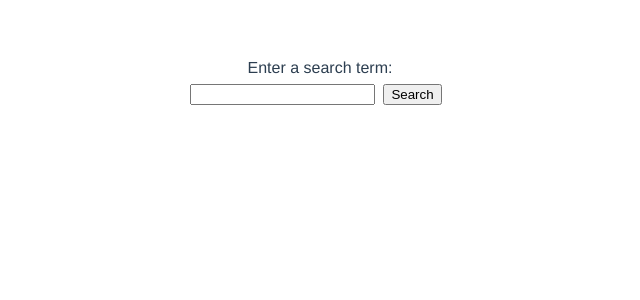
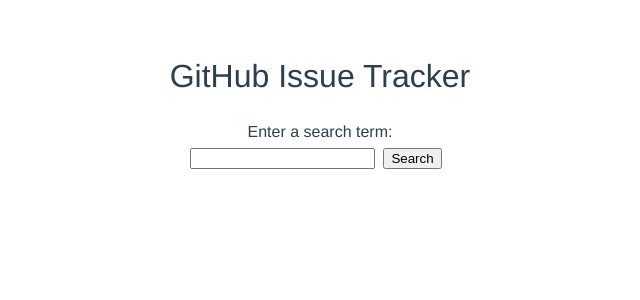
Before and after one commit to morgan-sam/Issue-Tracker-Vue, a Vue app: page / in a window 1280 px wide. Shown: the top 300 px of the page, without its empty margins (320-960 px from the left). Built offline with nearby package versions, Linux system fonts and the light colour scheme.

Commit message:
Added title

```diff
--- a/src/App.vue
+++ b/src/App.vue
@@ -1,5 +1,6 @@
 <template>
   <div class="app">
+    <h1 class="app-title">GitHub Issue Tracker</h1>
     <div class="horizontal-container">
       <div v-if="searching.repos">Searching...</div>
       <div v-else>Enter a search term:</div>
@@ -127,6 +128,10 @@
   justify-content: center;
   flex-direction: column;
 }
+.app-title {
+  font-size: 2rem;
+  margin-bottom: 2rem;
+}
 button {
   width: fit-content;
   margin: 0.5rem;
```
